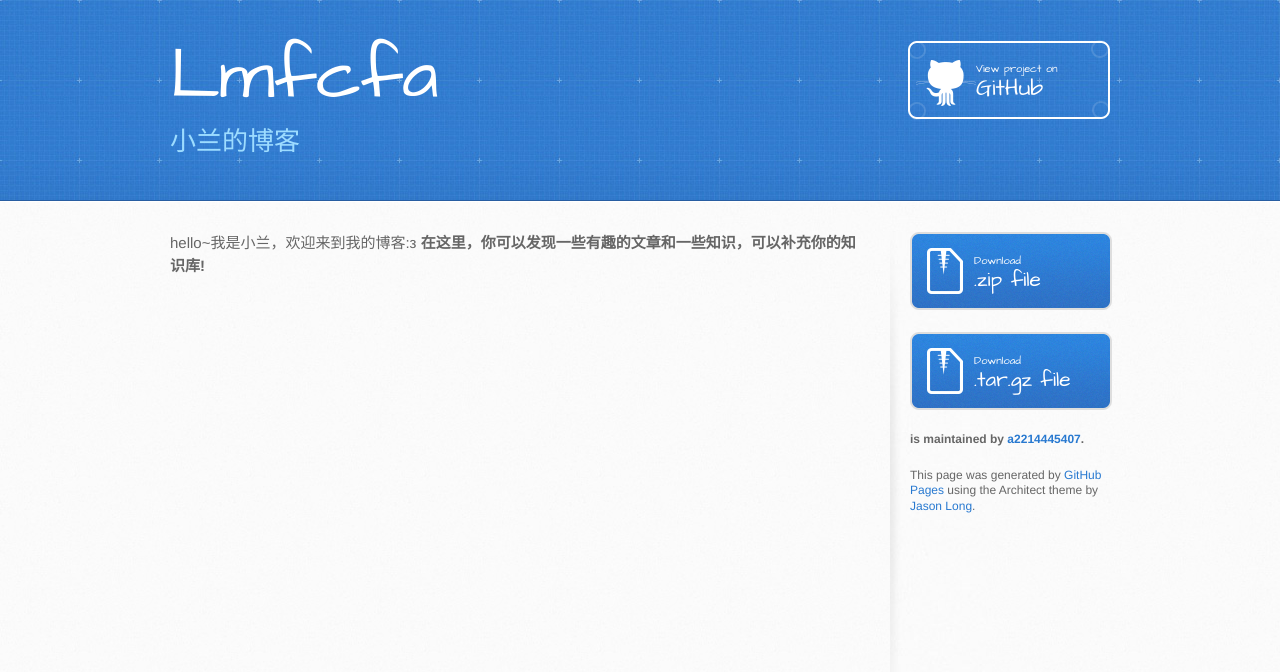
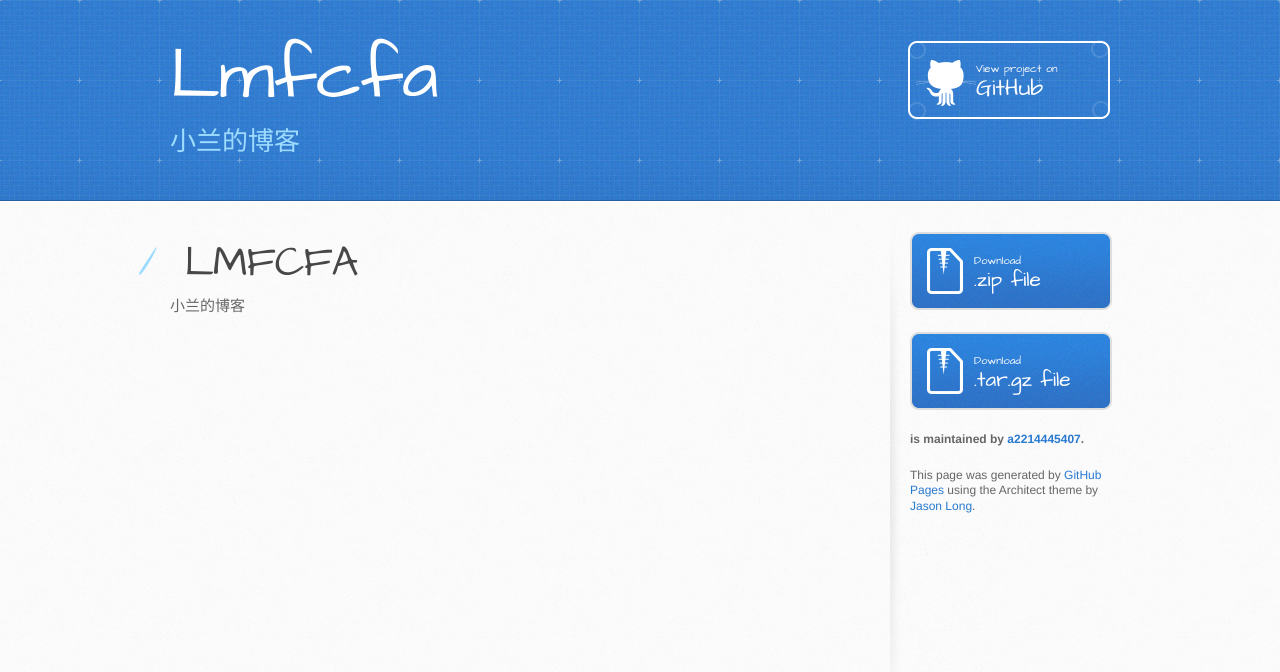
Before and after one commit to a2214445407/LMFCFA, a plain HTML site: page index.html in a window 1280 px wide. Drawn offline with Linux system fonts and the light colour scheme.

Commit message:
Create gh-pages branch via GitHub

```diff
--- a/index.html
+++ b/index.html
@@ -28,8 +28,10 @@
     <div id="content-wrapper">
       <div class="inner clearfix">
         <section id="main-content">
-          <p>hello~我是小兰，欢迎来到我的博客:з
-<strong>在这里，你可以发现一些有趣的文章和一些知识，可以补充你的知识库!</strong></p>
+          <h1>
+<a id="lmfcfa" class="anchor" href="#lmfcfa" aria-hidden="true"><span aria-hidden="true" class="octicon octicon-link"></span></a>LMFCFA</h1>
+
+<p>小兰的博客</p>
         </section>
 
         <aside id="sidebar">
--- a/params.json
+++ b/params.json
@@ -1,6 +1,6 @@
 {
   "name": "Lmfcfa",
   "tagline": "小兰的博客",
-  "body": "hello~我是小兰，欢迎来到我的博客:з\r\n**在这里，你可以发现一些有趣的文章和一些知识，可以补充你的知识库!**",
+  "body": "# LMFCFA\r\n小兰的博客\r\n",
   "note": "Don't delete this file! It's used internally to help with page regeneration."
 }
```
